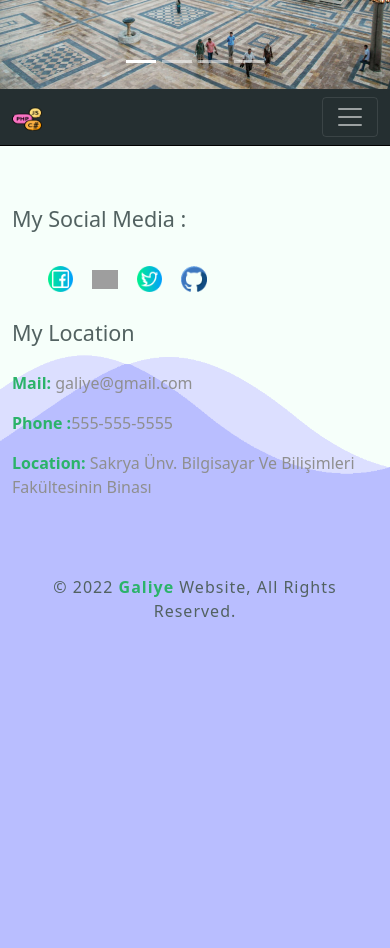
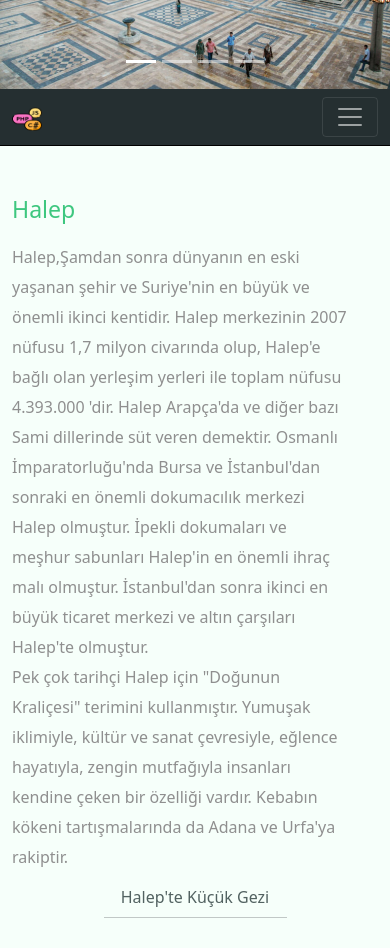
Before and after one commit to ghalya-kb/Web_Tek.Proje, a PHP site: page /sehrim.htm in a window 390 px wide; the page is wider, and only the part inside the window is pictured. Shown: the part 170-1118 px from the top of that part. Before the commit the page ends 787 px from the top of that part, so only its background shows below. Run offline with PHP 8.4, Linux system fonts and the light colour scheme; grey boxes are pictures that could not be loaded.

Commit message:
Sehrim Sayfasi Tamamlama

```diff
--- a/about-me.htm
+++ b/about-me.htm
@@ -87,6 +87,9 @@
                                 2014'te Ailemle <b>Türkiye</b>'ye Geldik.
                                 İstanbul'da Yaşıyorum.
                                 <br>
+                                İlk Ve Orta Okulumu Suriye'de Bitirdim, Turkiye'ye Geldikten Sonra <br>
+                                Açık Öğretimde Liseyi
+                                Bitirdim, Ardından 1 sene Üniversite Sınavlarına Hazırlandım Ve <br>
                                 Sakarya Üniversitesinde Bilgisayar Mühendisliği Okuyorum.
                             </P>
                         </div>
--- a/css/Sehrim.css
+++ b/css/Sehrim.css
@@ -1,8 +1,59 @@
 /*Start Slider*/
-.carousel .carousel-item img{
-    width: 100% !important;
-    height: 100% !important;
-}
+    .carousel .carousel-item img{
+        width: 100% !important;
+        height: 100% !important;
+    }
+/*End Slider*/
 
+/*Start Country*/
+    .sehrim{
+        background-color:#f6fffa ;
+        padding: 40px 0;
+    }
 
-/*End Slider*/
+    .sehrim .intro{
+        padding-right: 30px;
+    }
+
+    .sehrim .intro h3{
+        color: #3ec77f;
+        padding: 10px 0;
+    }
+
+    .sehrim .intro p{
+        line-height: 30px;
+        color: #8f8f8f;
+    }
+
+    .sehrim h6{
+        text-align: center;
+        color: #526261;
+    }
+
+    .sehrim hr{
+        width: 50%;
+        margin:10px 25% 30px 25%;
+    }
+/*End Country*/
+
+/*Start Places*/
+    .places{
+        background-color:#dfebe4;
+        padding-top: 25px;
+        padding-bottom: 10px;
+    }
+
+    .places h3{
+        text-align: center;
+        color: #526261;
+    }
+
+    .card{
+        margin: 10px 100px;
+    }
+
+    .card .card-text{
+        color: #526261;
+        text-align: center;
+    }
+/*End Places*/
--- a/sehrim.htm
+++ b/sehrim.htm
@@ -84,6 +84,93 @@
             </header>
         <!--End Header-->
 
+        <!--Start Country-->
+            <div class="sehrim">
+                <div class="container">
+                    <div class="row">
+                        <div class="col-md-6">
+                            <div class="intro">
+                                <h3>Halep</h3>
+                                <p>
+                                    Halep,Şamdan sonra dünyanın en eski yaşanan şehir ve Suriye'nin en büyük ve önemli ikinci kentidir.
+                                    Halep merkezinin 2007 nüfusu 1,7 milyon civarında olup,
+                                    Halep'e bağlı olan yerleşim yerleri ile toplam nüfusu 4.393.000 'dir.
+                                    Halep Arapça'da ve diğer bazı Sami dillerinde süt veren demektir.
+                                    Osmanlı İmparatorluğu'nda Bursa ve İstanbul'dan sonraki en önemli dokumacılık merkezi Halep olmuştur.
+                                    İpekli dokumaları ve meşhur sabunları Halep'in en önemli ihraç malı olmuştur.
+                                    İstanbul'dan sonra ikinci en büyük ticaret merkezi ve altın çarşıları Halep'te olmuştur.
+                                    <br>
+                                    Pek çok tarihçi Halep için "Doğunun Kraliçesi" terimini kullanmıştır. Yumuşak iklimiyle,
+                                    kültür ve sanat çevresiyle, eğlence hayatıyla, zengin mutfağıyla insanları kendine çeken bir
+                                    özelliği vardır. Kebabın kökeni tartışmalarında da Adana ve Urfa'ya rakiptir.
+                                </p>
+                            </div>
+                        </div>
+                        <div class="col-md-6">
+                            <h6> Halep'te Küçük Gezi</h6>
+                            <hr>
+                            <iframe width="560" height="315" src="https://www.youtube.com/embed/s0FqXd58izg?start=1" title="YouTube video player" frameborder="0" allow="accelerometer;
+                             autoplay; clipboard-write; encrypted-media; gyroscope; picture-in-picture" allowfullscreen></iframe>
+                        </div>
+                    </div>
+                </div>
+            </div>
+        <!--End Country-->
+
+        <!--Start Places -->
+            <div class="places">
+                <div class="container">
+                    <h3>Halep'te Gezilecek Bazı Yerler</h3>
+                    <hr>
+                    <div class="row">
+
+                        <div class="col-md-6">
+                            <div class="card" style="width: 18rem;">
+                                <img src="image/Antik-Kent.jpg" class="card-img-top" alt="...">
+                                <div class="card-body">
+                                  <p class="card-text">
+                                    Halep Antik Kentin
+                                  </p>
+                                </div>
+                              </div>
+                        </div>
+                        <div class="col-md-6">
+                            <div class="card" style="width: 18rem;">
+                                <img src="image/emevi.jpg" class="card-img-top" alt="...">
+                                <div class="card-body">
+                                  <p class="card-text">
+                                      Emevi Camii
+                                  </p>
+                                </div>
+                              </div>
+                        </div>
+                    </div>
+                    <div class="row">
+
+                        <div class="col-md-6">
+                            <div class="card" style="width: 18rem;">
+                                <img src="image/Muze.jpg" class="card-img-top" alt="...">
+                                <div class="card-body">
+                                  <p class="card-text">
+                                    Halep Ulusal Müzesi
+                                  </p>
+                                </div>
+                              </div>
+                        </div>
+                        <div class="col-md-6">
+                            <div class="card" style="width: 18rem;">
+                                <img src="image/halep-kalesi.jpg" class="card-img-top" alt="...">
+                                <div class="card-body">
+                                  <p class="card-text">
+                                    Halep Kalesi
+                                  </p>
+                                </div>
+                              </div>
+                        </div>
+                    </div>
+                </div>
+            </div>
+        <!--End Places -->
 
         <!--Start Footer-->
             <div class="footer" >
```
Also changed, not shown: image/Antik-Kent.jpg (renamed from image/4.jpg), image/Muze.jpg (added), image/emevi.jpg (added), image/halep-kalesi1.jpg (added).
